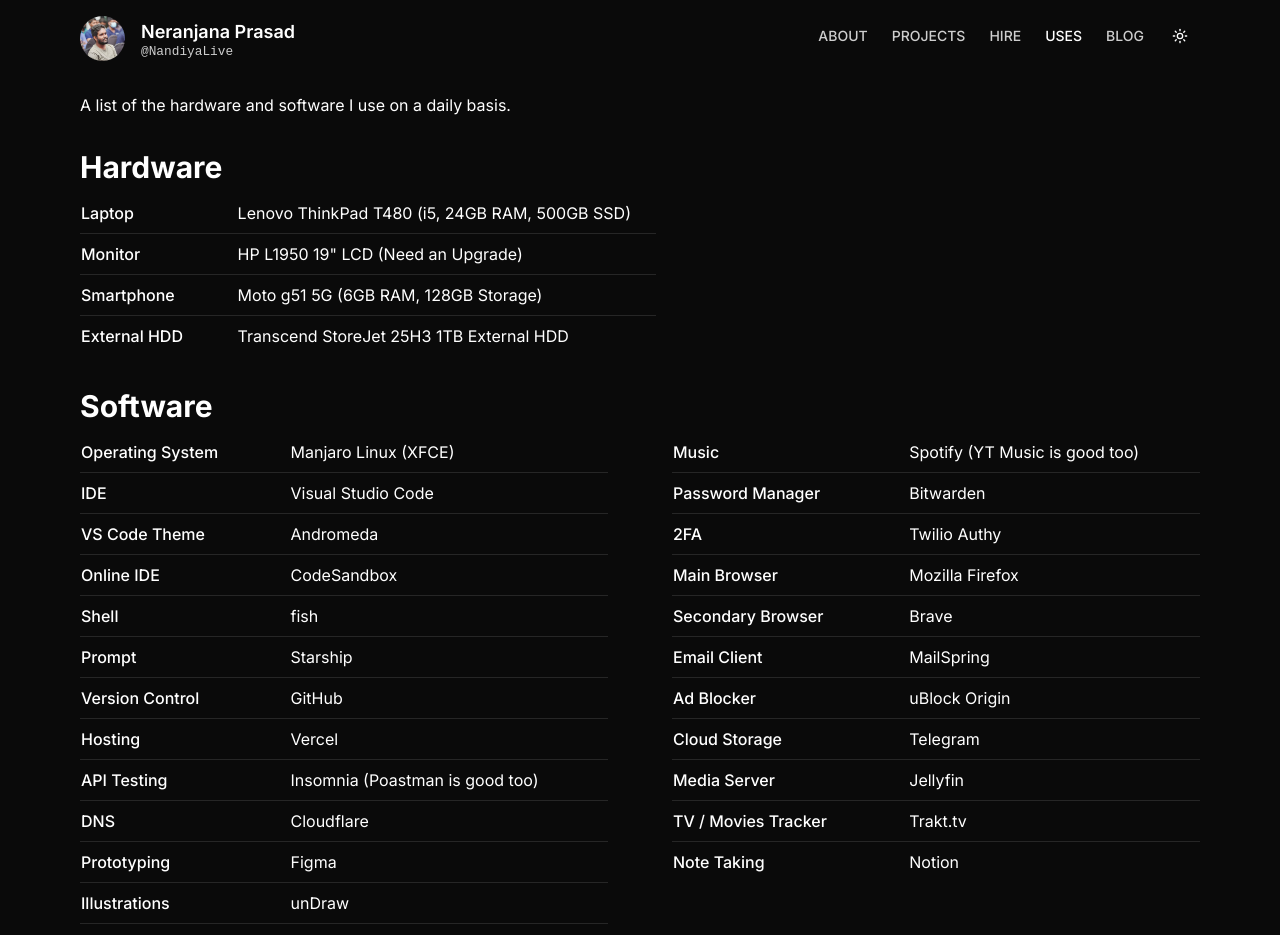
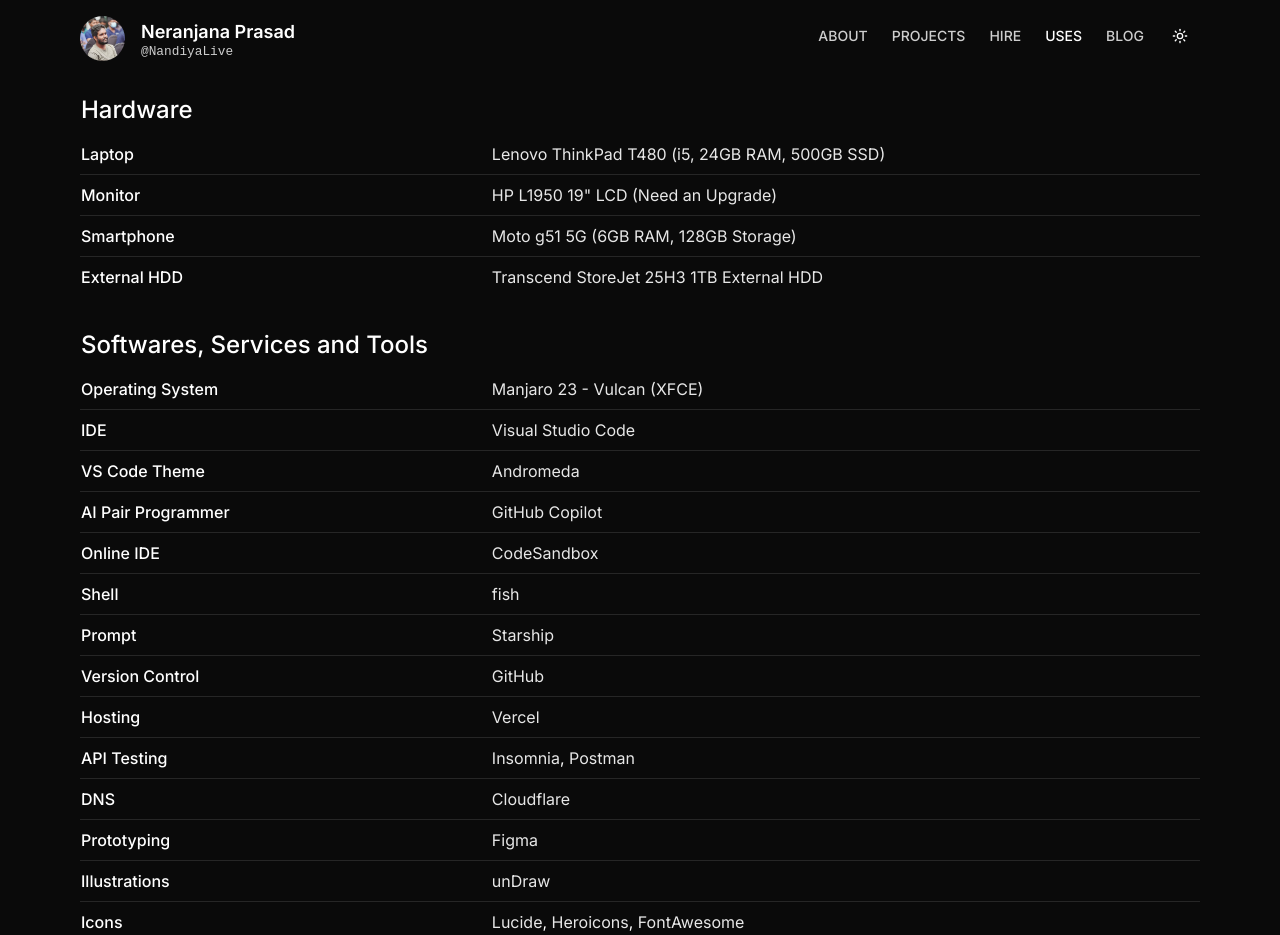
Before and after one commit to NandiyaLive/neranjana.me, a Next.js app: page /uses in a window 1280 px wide. Shown: the top 935 px of the page. Built offline with nearby package versions, Linux system fonts and the light colour scheme.

Commit message:
fix: uses page layout

```diff
--- a/src/app/uses/data.js
+++ b/src/app/uses/data.js
@@ -17,133 +17,382 @@ export const hardware = [
   },
 ];
 
-export const devSoft = [
+// export const devSoft = [
+//   {
+//     name: "Operating System",
+//     description: "Manjaro 23 - Vulcan (XFCE)",
+//     url: "https://manjaro.org",
+//   },
+//   {
+//     name: "IDE",
+//     description: "Visual Studio Code",
+//     url: "https://code.visualstudio.com",
+//   },
+//   {
+//     name: "VS Code Theme",
+//     description: "Andromeda",
+//     url: "https://marketplace.visualstudio.com/items?itemName=EliverLara.andromeda",
+//   },
+//   {
+//     name: "AI Pair Programmer",
+//     description: "GitHub Copilot",
+//     url: "https://copilot.github.com",
+//   },
+//   {
+//     name: "Online IDE",
+//     description: "CodeSandbox",
+//     url: "https://codesandbox.io",
+//   },
+//   {
+//     name: "Shell",
+//     description: "fish",
+//     url: "https://fishshell.com",
+//   },
+//   {
+//     name: "Prompt",
+//     description: "Starship",
+//     url: "https://starship.rs",
+//   },
+//   {
+//     name: "Version Control",
+//     description: "GitHub",
+//     url: "https://github.com",
+//   },
+//   {
+//     name: "Hosting",
+//     description: "Vercel",
+//     url: "https://vercel.com",
+//   },
+//   {
+//     name: "API Testing",
+//     description: "Insomnia & Postman",
+//     url: "https://insomnia.rest",
+//   },
+//   {
+//     name: "DNS",
+//     description: "Cloudflare",
+//     url: "https://cloudflare.com",
+//   },
+//   {
+//     name: "Prototyping",
+//     description: "Figma",
+//     url: "https://figma.com",
+//   },
+//   {
+//     name: "Illustrations",
+//     description: "unDraw",
+//     url: "https://undraw.co",
+//   },
+//   {
+//     name: "Icons",
+//     description: "Lucide / Heroicons / FontAwesome",
+//     url: "https://lucide.dev",
+//   },
+// ];
+
+// export const otherSoft = [
+//   {
+//     name: "Music",
+//     description: "Spotify & YouTube Music",
+//     url: "https://open.spotify.com/playlist/4oKjrCt8bfJCLQxL635Ftq",
+//   },
+//   {
+//     name: "Password Manager",
+//     description: "Bitwarden",
+//     url: "https://bitwarden.com",
+//   },
+//   {
+//     name: "2FA",
+//     description: "Twilio Authy",
+//     url: "https://authy.com",
+//   },
+//   {
+//     name: "Main Browser",
+//     description: "Mozilla Firefox",
+//     url: "https://mozilla.org/en-US/firefox",
+//   },
+//   {
+//     name: "Secondary Browser",
+//     description: "Brave",
+//     url: "https://brave.com",
+//   },
+//   {
+//     name: "Email Client",
+//     description: "MailSpring",
+//     url: "https://getmailspring.com",
+//   },
+//   {
+//     name: "Ad Blocker",
+//     description: "uBlock Origin",
+//     url: "https://ublockorigin.com",
+//   },
+//   {
+//     name: "Cloud Storage",
+//     description: "Telegram",
+//     url: "https://telegram.org",
+//   },
+//   {
+//     name: "Media Server",
+//     description: "Jellyfin",
+//     url: "https://jellyfin.org",
+//   },
+//   // {
+//   //   name: "Media Player",
+//   //   description: "VLC",
+//   //   url: "https://videolan.org/vlc/index.html",
+//   // },
+//   {
+//     name: "TV / Movies Tracker",
+//     description: "Trakt.tv",
+//     url: "https://trakt.tv",
+//   },
+//   {
+//     name: "Note Taking",
+//     description: "Notion",
+//     url: "https://notion.so",
+//   },
+// ];
+
+export const softwaresList = [
   {
     name: "Operating System",
-    description: "Manjaro Linux (XFCE)",
+    softwares: [
+      {
+        name: "Manjaro 23 - Vulcan (XFCE)",
         url: "https://manjaro.org",
+      },
+    ],
   },
   {
     name: "IDE",
-    description: "Visual Studio Code",
+    softwares: [
+      {
+        name: "Visual Studio Code",
         url: "https://code.visualstudio.com",
+      },
+    ],
   },
   {
     name: "VS Code Theme",
-    description: "Andromeda",
+    softwares: [
+      {
+        name: "Andromeda",
         url: "https://marketplace.visualstudio.com/items?itemName=EliverLara.andromeda",
+      },
+    ],
+  },
+  {
+    name: "AI Pair Programmer",
+    softwares: [
+      {
+        name: "GitHub Copilot",
+        url: "https://copilot.github.com",
+      },
+    ],
   },
   {
     name: "Online IDE",
-    description: "CodeSandbox",
+    softwares: [
+      {
+        name: "CodeSandbox",
         url: "https://codesandbox.io",
+      },
+    ],
   },
   {
     name: "Shell",
-    description: "fish",
+    softwares: [
+      {
+        name: "fish",
         url: "https://fishshell.com",
+      },
+    ],
   },
   {
     name: "Prompt",
-    description: "Starship",
+    softwares: [
+      {
+        name: "Starship",
         url: "https://starship.rs",
+      },
+    ],
   },
   {
     name: "Version Control",
-    description: "GitHub",
+    softwares: [
+      {
+        name: "GitHub",
         url: "https://github.com",
+      },
+    ],
   },
   {
     name: "Hosting",
-    description: "Vercel",
+    softwares: [
+      {
+        name: "Vercel",
         url: "https://vercel.com",
+      },
+    ],
   },
   {
     name: "API Testing",
-    description: "Insomnia (Poastman is good too)",
+    softwares: [
+      {
+        name: "Insomnia",
         url: "https://insomnia.rest",
       },
       {
+        name: "Postman",
+        url: "https://www.postman.com",
+      },
+    ],
+  },
+  {
     name: "DNS",
-    description: "Cloudflare",
+    softwares: [
+      {
+        name: "Cloudflare",
         url: "https://cloudflare.com",
+      },
+    ],
   },
   {
     name: "Prototyping",
-    description: "Figma",
+    softwares: [
+      {
+        name: "Figma",
         url: "https://figma.com",
+      },
+    ],
   },
   {
     name: "Illustrations",
-    description: "unDraw",
+    softwares: [
+      {
+        name: "unDraw",
         url: "https://undraw.co",
+      },
+    ],
   },
   {
     name: "Icons",
-    description: "Lucide / Heroicons / FontAwesome",
+    softwares: [
+      {
+        name: "Lucide",
         url: "https://lucide.dev",
       },
-];
-
-export const otherSoft = [
+      {
+        name: "Heroicons",
+        url: "https://heroicons.com",
+      },
+      {
+        name: "FontAwesome",
+        url: "https://fontawesome.com",
+      },
+    ],
+  },
   {
     name: "Music",
-    description: "Spotify (YT Music is good too)",
+    softwares: [
+      {
+        name: "Spotify",
         url: "https://open.spotify.com/playlist/4oKjrCt8bfJCLQxL635Ftq",
       },
       {
+        name: "YouTube Music",
+        url: "https://music.youtube.com",
+      },
+    ],
+  },
+  {
     name: "Password Manager",
-    description: "Bitwarden",
+    softwares: [
+      {
+        name: "Bitwarden",
         url: "https://bitwarden.com",
+      },
+    ],
   },
   {
     name: "2FA",
-    description: "Twilio Authy",
+    softwares: [
+      {
+        name: "Twilio Authy",
         url: "https://authy.com",
+      },
+    ],
   },
   {
     name: "Main Browser",
-    description: "Mozilla Firefox",
+    softwares: [
+      {
+        name: "Mozilla Firefox",
         url: "https://mozilla.org/en-US/firefox",
+      },
+    ],
   },
   {
     name: "Secondary Browser",
-    description: "Brave",
+    softwares: [
+      {
+        name: "Brave",
         url: "https://brave.com",
+      },
+    ],
   },
   {
     name: "Email Client",
-    description: "MailSpring",
+    softwares: [
+      {
+        name: "MailSpring",
         url: "https://getmailspring.com",
+      },
+    ],
   },
   {
     name: "Ad Blocker",
-    description: "uBlock Origin",
+    softwares: [
+      {
+        name: "uBlock Origin",
         url: "https://ublockorigin.com",
+      },
+    ],
   },
   {
     name: "Cloud Storage",
-    description: "Telegram",
+    softwares: [
+      {
+        name: "Telegram",
         url: "https://telegram.org",
+      },
+    ],
   },
   {
     name: "Media Server",
-    description: "Jellyfin",
+    softwares: [
+      {
+        name: "Jellyfin",
         url: "https://jellyfin.org",
       },
-  // {
-  //   name: "Media Player",
-  //   description: "VLC",
-  //   url: "https://videolan.org/vlc/index.html",
-  // },
+    ],
+  },
   {
-    name: "TV / Movies Tracker",
-    description: "Trakt.tv",
+    name: "Movies & TV Shows Tracker",
+    softwares: [
+      {
+        name: "Trakt.tv",
         url: "https://trakt.tv",
+      },
+    ],
   },
   {
     name: "Note Taking",
-    description: "Notion",
+    softwares: [
+      {
+        name: "Notion",
         url: "https://notion.so",
       },
+    ],
+  },
 ];
--- a/src/app/uses/page.js
+++ b/src/app/uses/page.js
@@ -1,93 +1,59 @@
 import { cn } from "@/lib/utils";
-import { hardware, devSoft, otherSoft } from "./data";
+import { hardware, softwaresList } from "./data";
 
 export const metadata = {
   title: "Uses",
 };
 
 const UsesPage = () => {
-  const softwares = devSoft.concat(otherSoft);
-
   return (
     <main className="container max-w-6xl pb-16">
       <section>
-        <p>A list of the hardware and software I use on a daily basis.</p>
-
-        <h2 className="text-3xl font-bold mb-2 mt-8">Hardware</h2>
-
-        <table className="table-auto w-full max-w-xl">
+        <table className="table-auto w-full">
+          <thead className="text-left">
+            <tr>
+              <th colSpan={2} className="text-2xl font-medium pb-2">
+                Hardware
+              </th>
+            </tr>
+          </thead>
           <tbody>
             {hardware.map((item, index) => (
               <tr key={item.name} className={cn(index !== hardware.length - 1 && "border-b")}>
                 <td className="font-medium py-2 align-top">{item.name}</td>
-                <td className="py-2 align-top pl-12">
-                  {item.description} {item.extra && <p className="text-sm opacity-80">{item.extra}</p>}
-                </td>
-              </tr>
-            ))}
-          </tbody>
-        </table>
-
-        <h2 className="text-3xl font-bold mb-2 mt-8">Software</h2>
-        <div className="flex items-start mb-2 gap-16 lg:hidden">
-          <table className="flex-1 w-full">
-            <tbody>
-              {devSoft.map((item, index) => (
-                <tr key={item.name} className={cn(index !== devSoft.length - 1 && "border-b")}>
-                  <td className="font-medium py-2 align-top">{item.name}</td>
-                  <td className="py-2 pl-12 align-top ">
-                    <a
-                      href={item.url}
-                      target="_blank"
-                      rel="noopener noreferrer"
-                      className="hover:underline underline-offset-4"
-                    >
+                <td className="py-2 align-top pl-10 opacity-90 hover:opacity-100">
                   {item.description}
-                    </a>
                   {item.extra && <p className="text-sm opacity-80">{item.extra}</p>}
                 </td>
               </tr>
             ))}
           </tbody>
-          </table>
 
-          <table className="flex-1 w-full">
+          <thead className="text-left">
+            <tr>
+              <th colSpan={2} className="text-2xl font-medium pt-8 pb-2">
+                Softwares, Services and Tools
+              </th>
+            </tr>
+          </thead>
           <tbody>
-              {otherSoft.map((item, index) => (
-                <tr key={item.name} className={cn(index !== otherSoft.length - 1 && "border-b")}>
+            {softwaresList.map((item, itemIndex) => (
+              <tr key={item.name} className={cn(itemIndex !== softwaresList.length - 1 && "border-b")}>
                 <td className="font-medium py-2 align-top">{item.name}</td>
-                  <td className="py-2 pl-12 align-top">
+                <td className="py-2 align-top pl-10">
+                  {item.softwares.map((software, softwareIndex) => (
+                    <span key={software.name}>
                       <a
-                      href={item.url}
+                        href={software.url}
                         target="_blank"
                         rel="noopener noreferrer"
-                      className="hover:underline underline-offset-4"
+                        className="opacity-90 hover:opacity-100 hover:underline underline-offset-4"
                       >
-                      {item.description}
-                    </a>{" "}
-                    {item.extra && <p className="text-sm opacity-80">{item.extra}</p>}
-                  </td>
-                </tr>
+                        {software.name}
+                      </a>
+                      {softwareIndex !== item.softwares.length - 1 && ", "}
+                    </span>
                   ))}
-            </tbody>
-          </table>
-        </div>
-
-        <table className="hidden lg:table table-auto w-full">
-          <tbody>
-            {softwares.map((item, index) => (
-              <tr key={item.name} className={cn(index !== softwares.length - 1 && "border-b")}>
-                <td className="font-medium py-2 align-top">{item.name}</td>
-                <td className="py-2 pl-12 align-top">
-                  <a
-                    href={item.url}
-                    target="_blank"
-                    rel="noopener noreferrer"
-                    className="hover:underline underline-offset-4"
-                  >
-                    {item.description}
-                  </a>{" "}
-                  {item.extra && <p className="text-sm opacity-80">{item.extra}</p>}
                 </td>
               </tr>
             ))}
```
Lines whose indentation alone changed are shown as unchanged.
